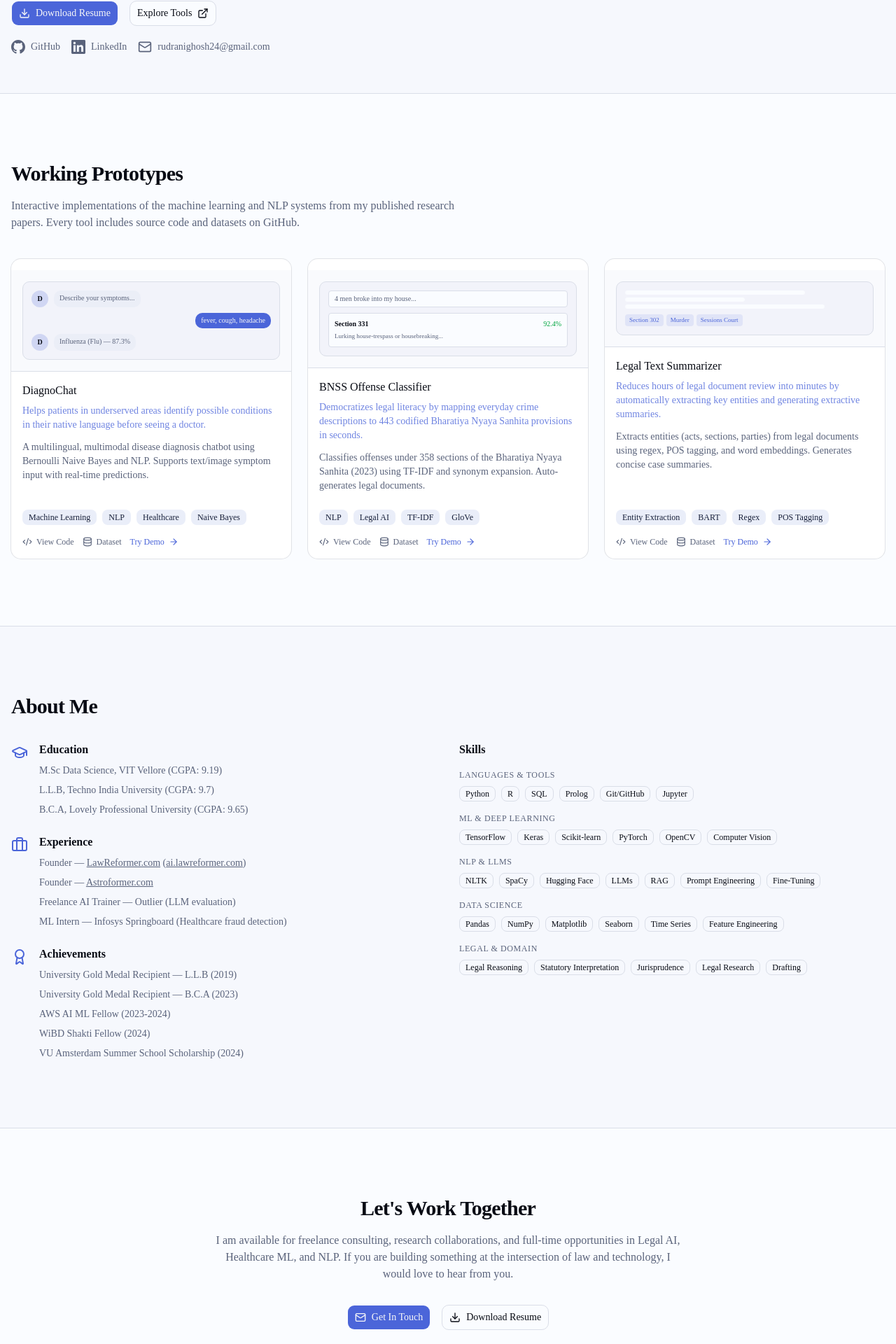
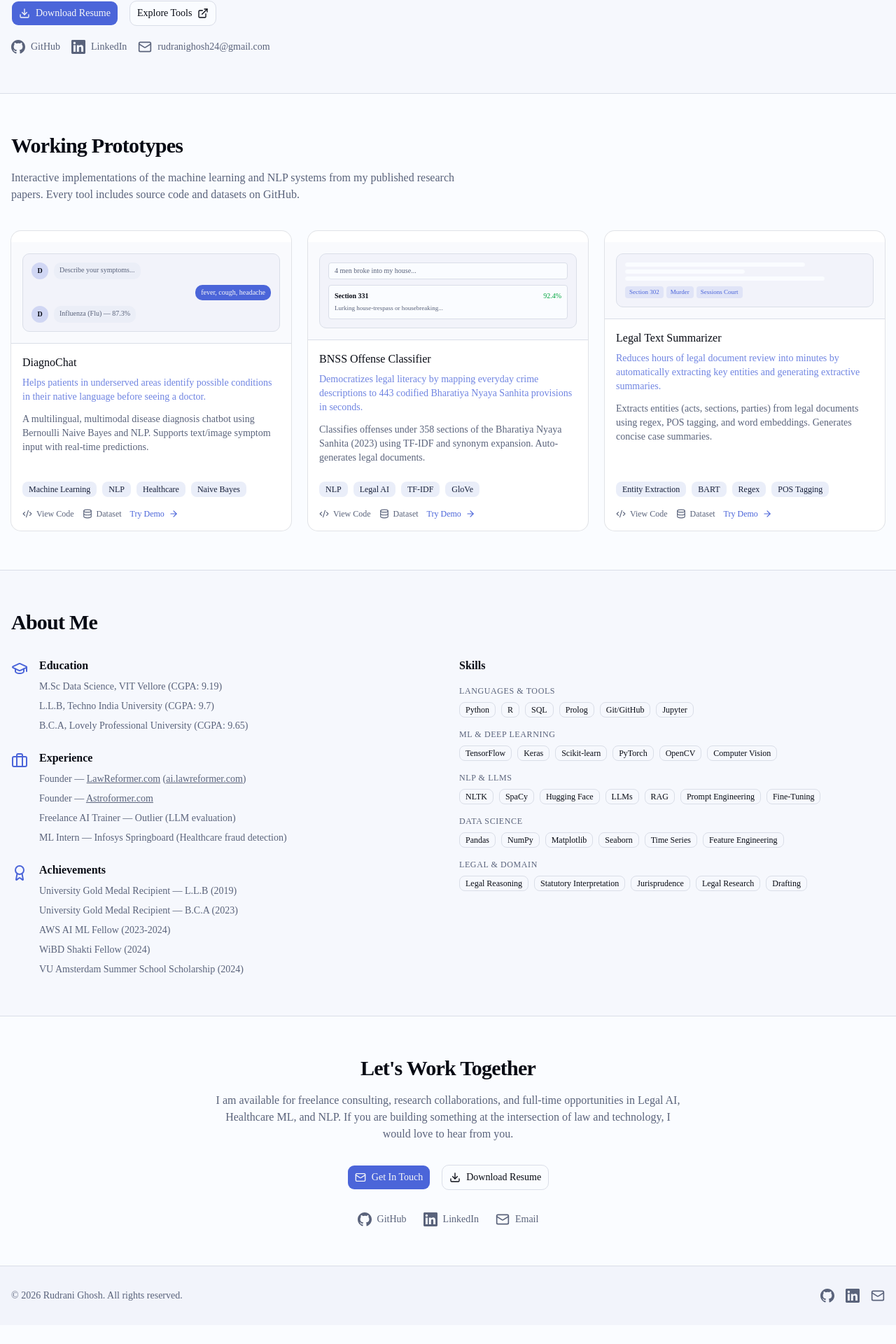
Before and after one commit to RudraniGhosh24/PortfolioProjects, a Next.js app: page / in a window 1280 px wide. Shown: the part 360-2280 px from the top of the page at 70% size. After the commit the page ends 2253 px from the top, so only its background shows below. Built offline with nearby package versions, Linux system fonts and the light colour scheme.

Commit message:
Reduce vertical padding across all homepage sections

```diff
--- a/app/page.tsx
+++ b/app/page.tsx
@@ -228,7 +228,7 @@ export default function Home() {
       </section>
 
       {/* Projects */}
-      <section className="py-16 md:py-24">
+      <section className="py-10 md:py-14">
         <div className="container mx-auto px-4">
           <motion.div
             initial={{ opacity: 0, y: 20 }}
@@ -304,7 +304,7 @@ export default function Home() {
       <Separator />
 
       {/* About */}
-      <section className="py-16 md:py-24 bg-muted/30">
+      <section className="py-10 md:py-14 bg-muted/30">
         <div className="container mx-auto px-4">
           <motion.div
             initial={{ opacity: 0, y: 20 }}
@@ -379,7 +379,7 @@ export default function Home() {
       </section>
 
       {/* Contact */}
-      <section className="py-16 md:py-24 border-t">
+      <section className="py-10 md:py-14 border-t">
         <div className="container mx-auto px-4">
           <motion.div
             initial={{ opacity: 0, y: 20 }}
```
